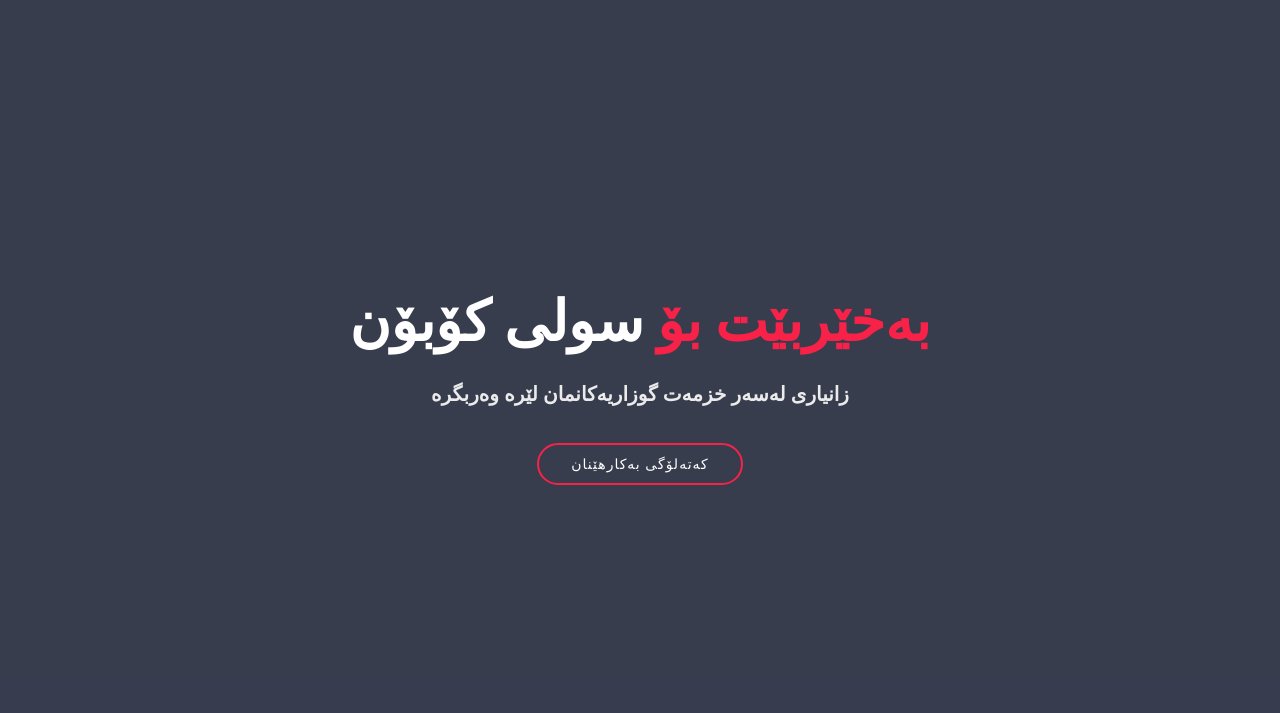
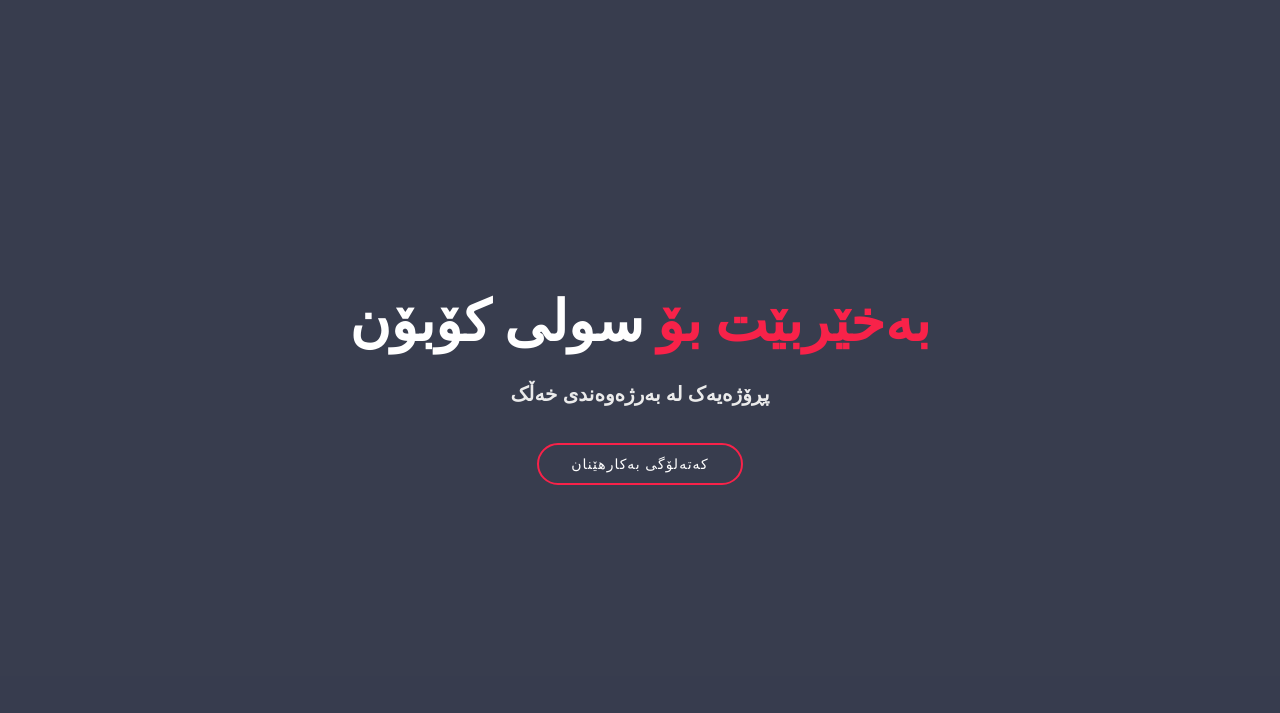
Before and after one commit to sulicobon/sulicobon, a plain HTML site: page index.html in a window 1280 px wide. Shown: the part 87-800 px from the top of the page. Drawn offline with nearby package versions, Linux system fonts and the light colour scheme.

Commit message:
Update index.html

```diff
--- a/index.html
+++ b/index.html
@@ -77,7 +77,7 @@
     <div class="hero-container" data-aos="zoom-in" data-aos-delay="100">
       <h1 class="mb-4 pb-0"> <br><span>بەخێربێت بۆ
       </span>   سولی کۆبۆن </h1>
-      <p class="mb-4 pb-0"> زانیاری لەسەر خزمەت گوزاریەکانمان لێرە وەربگرە </p>
+      <p class="mb-4 pb-0"> پڕۆژەیەک لە بەرژەوەندی خەڵک </p>
 
       <a href="#about" class="about-btn scrollto">کەتەلۆگی  بەکارهێنان   </a>
     </div>
```
